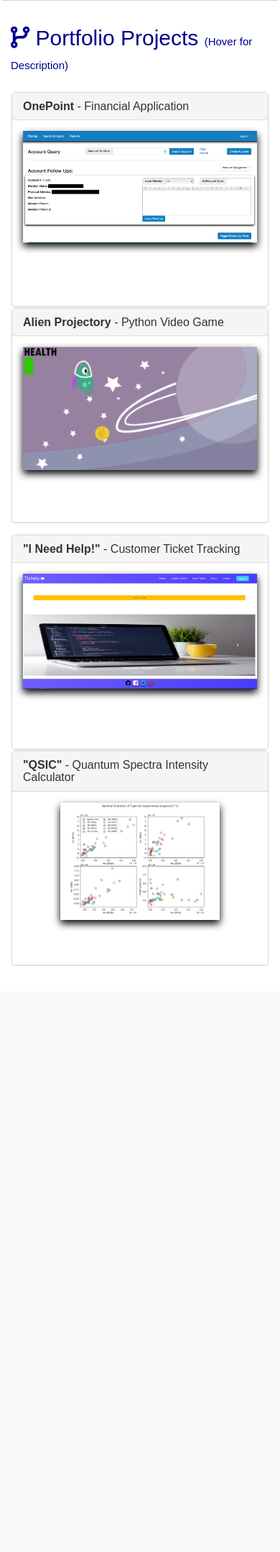
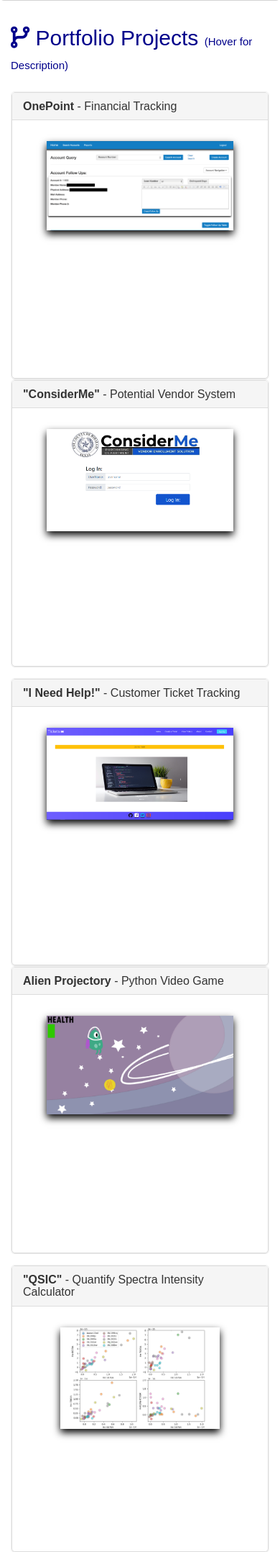
Before and after one commit to Griffonknox/Portfolio, a Flask app: page /portfolio in a window 390 px wide. Shown: the part 475-2631 px from the top of the page at 72% size. Before the commit the page ends 1817 px from the top, so only its background shows below. Run offline with Flask 2, Linux system fonts and the light colour scheme; some libraries are stand-ins or nearby versions.

Commit message:
Resume; Projects

```diff
--- a/app/config.py
+++ b/app/config.py
@@ -1,7 +1,7 @@
 class Config(object):
     SECRET_KEY = 'a5f7f3f3d18eaa317ac1e36a5632a862a98ace1c97dd4ac3'
 
-    DEBUG = False
+    DEBUG = True
     POSTS_PER_PAGE = 5
 
     GIT_URL = "https://github.com/Griffonknox"
--- a/app/main/routes.py
+++ b/app/main/routes.py
@@ -1,5 +1,5 @@
 from app.main import bp
-from flask import render_template
+from flask import render_template, make_response, url_for, redirect
 
 @bp.route('/', methods=['GET', 'POST'])
 def index():
@@ -14,3 +14,12 @@ def portfolio():
 @bp.route('/work_experience', methods=['GET', 'POST'])
 def work_experience():
     return render_template("work_experience.html", nav_type="work_experience")
+
+@bp.route('/resume', methods=["GET", "POST"])
+def resume():
+    # binary_pdf = get_binary_pdf_data_from_database(id=id)
+    # response = make_response(binary_pdf)
+    # response.headers['Content-Type'] = 'application/pdf'
+    # response.headers['Content-Disposition'] = 'inline; filename=%ThompsonScott.pdf'
+    # return response
+    return redirect(url_for('static', filename='resume.pdf'))
--- a/app/static/style.css
+++ b/app/static/style.css
@@ -2,6 +2,11 @@
     width: 80%;
     border-radius: 50%;
     border: 5px solid darkblue;
+}
+
+.proj-panel {
+    box-shadow: 0 5px 10px black;
+    margin-top: 1em;
 }
 
 #head-block {
@@ -110,6 +115,15 @@ h1, .bstyle {
     display: none;
   }
 
+  .flip-card {
+  border-radius: 5px;
+  background-color: transparent;
+  width: 100%;
+  height: 400px;
+  border: 1px solid #f1f1f1;
+  perspective: 1000px; /* Remove this if you don't want the 3D effect */
+}
+
 }
 
 
--- a/app/templates/navbar.html
+++ b/app/templates/navbar.html
@@ -37,7 +37,7 @@
         {% endif %}
 
     <!--    <li role="presentation"><a href="#">Resume</a></li>-->
-        <li><a href="#">Contact Me</a></li>
+        <li><a href="{{url_for('main.resume')}}" target="_blank">Resume</a></li>
     </ul>
 
 
--- a/app/templates/project_panels.html
+++ b/app/templates/project_panels.html
@@ -1,4 +1,5 @@
 <div class="row" style="margin-bottom: 15px;">
+
     <div class="col-md-6">
 
         <div class="flip-card">
@@ -6,10 +7,10 @@
 
             <div class="panel panel-default flip-card-front">
                 <div class="panel-heading">
-                    <h3 class="panel-title"><b>OnePoint</b> - Financial Application</h3>
+                    <h3 class="panel-title"><b>OnePoint</b> - Financial Tracking</h3>
                 </div>
-                <div class="panel-body">
-                <img style="width: 100%; box-shadow: 0 5px 10px black;" src="{{url_for('static', filename='img/onepoint.png') }}">
+                <div class="panel-body" style="text-align: center;">
+                <img style="width: 80%;" class="proj-panel" src="{{url_for('static', filename='img/onepoint.png') }}">
                 </div>
             </div>
 
@@ -19,7 +20,7 @@
                 <p><b>Frameworks:</b> Python-Flask, Bootstrap</p>
                 <p><b>DataBase:</b> MYSQL</p><br>
                 <p><b>Description:</b> Commissioned custom application for a local credit union to keep track of their active members,
-                    as well as document "follow up" attempts.  Application demonstrates the knowledge of C.R.U.D. commands and user authentication.</p>
+                    as well as document "follow up" attempts when performing collections.  Application demonstrates the knowledge of C.R.U.D. commands, user authentication and front-end text components such as text editors.</p>
 
             </div>
           </div>
@@ -34,28 +35,29 @@
 
             <div class="panel panel-default flip-card-front">
                 <div class="panel-heading">
-              <h3 class="panel-title"><b>Alien Projectory</b> - Python Video Game</h3>
+                    <h3 class="panel-title"><b>"ConsiderMe"</b> - Potential Vendor System</h3>
                 </div>
-          <div class="panel-body">
-            <img style="width:100%; box-shadow: 0 5px 10px black;" src="{{url_for('static', filename='img/alientprojectory.png') }}">
+                <div class="panel-body" style="text-align: center;">
+                <img style="width: 80%;" class="proj-panel" src="{{url_for('static', filename='img/considerme.png') }}">
                 </div>
             </div>
 
             <div class="flip-card-back">
-
-                <p><b>Languages:</b> Python</p>
-                <p><b>Frameworks:</b> PyGameZero</p>
-                <p><b>Description:</b> A study to create a Flappy Bird style type of game.  This project gave a great demonstration on understanding the concepts behind video game development, as well as combining my knowledge in both Physics and Programming to simulate Gravity.
-                I created the graphics as well as the music to complete the full development of the game.</p>
-
+                <p><b>Frameworks:</b> Python-Flask, Bootstrap</p>
+                <p><b>DataBase:</b> MSSQL</p><br>
+                <p><b>Description:</b> Application requested by the Budgeting Department to assist in accepting, processing, and updating applications submitted by potential vendors.
+                    Applications demonstrates knowledge of C.R.U.D. commands as well as API communications.  This application communicates with Google SpreadSheet and Google Drive with the use of API's.
+                </p>
             </div>
           </div>
         </div>
 
 </div>
+
 </div>
 
 <div class="row" style="margin-bottom: 15px;">
+
 <div class="col-md-6">
 
         <div class="flip-card">
@@ -65,8 +67,8 @@
                 <div class="panel-heading">
                     <h3 class="panel-title"><b>"I Need Help!"</b> - Customer Ticket Tracking</h3>
                 </div>
-                <div class="panel-body">
-                <img style="width: 100%; box-shadow: 0 5px 10px black;" src="{{url_for('static', filename='img/ineedhelp.png') }}">
+                <div class="panel-body" style="text-align: center;">
+                <img style="width: 80%;" class="proj-panel" src="{{url_for('static', filename='img/ineedhelp.png') }}">
                 </div>
             </div>
 
@@ -92,10 +94,42 @@
 
         <div class="panel panel-default flip-card-front">
           <div class="panel-heading">
-                    <h3 class="panel-title"><b>"QSIC"</b> - Quantum Spectra Intensity Calculator</h3>
+              <h3 class="panel-title"><b>Alien Projectory</b> - Python Video Game</h3>
           </div>
           <div class="panel-body" style="text-align: center;">
-                <img style="width: 68%; box-shadow: 0 5px 10px black;" src="{{url_for('static', filename='img/qsic.png') }}">
+            <img style="width:80%;" class="proj-panel" src="{{url_for('static', filename='img/alientprojectory.png') }}">
+          </div>
+        </div>
+
+            <div class="flip-card-back">
+
+                <p><b>Languages:</b> Python</p>
+                <p><b>Frameworks:</b> PyGameZero</p>
+                <p><b>Description:</b> A study to create a Flappy Bird style type of game.  This project gave a great demonstration on understanding the concepts behind video game development, as well as combining my knowledge in both Physics and Programming to simulate Gravity.
+                I created the graphics as well as the music to complete the full development of the game.</p>
+
+            </div>
+          </div>
+        </div>
+
+    </div>
+
+</div>
+
+
+<div class="row" style="margin-bottom: 15px;">
+
+<div class="col-md-6">
+
+        <div class="flip-card">
+          <div class="flip-card-inner">
+
+            <div class="panel panel-default flip-card-front">
+                <div class="panel-heading">
+                    <h3 class="panel-title"><b>"QSIC"</b> - Quantify Spectra Intensity Calculator</h3>
+                </div>
+                <div class="panel-body" style="text-align: center;">
+                <img style="width: 68%;" class="proj-panel" src="{{url_for('static', filename='img/qsic.png') }}">
                 </div>
             </div>
 
@@ -103,9 +137,12 @@
 
                 <p><b>Languages:</b> Python</p>
                 <p><b>Libaries:</b> Specutils, Matplotlib, and Pandas</p><br>
-                <p><b>Description:</b> Program to assist research efforts by calculating spectra intensity of several supernovae and displaying in a complex graphing library allowing for zoom, save, etc.
+                <p><b>Description:</b> Program to assist research efforts by calculating spectra intensity of several time stamps of a recorded supernovae and displaying in a complex graphing library allowing for zoom, save, etc.
                 </p>
             </div>
           </div>
         </div>
+
 </div>
+
+</div>
--- a/app/templates/skills.html
+++ b/app/templates/skills.html
@@ -10,7 +10,7 @@
           </div>
         </div>
 
-        <div><b>C++, Java & C#</b></div>
+        <div><b>Java & C#</b></div>
       <div class="progress">
           <div class="progress-bar progress-bar-success" role="progressbar" aria-valuenow="80" aria-valuemin="0" aria-valuemax="100" style="width: 65%">
           </div>
```
Also changed, not shown: app/static/img/considerme.png (added), app/static/img/ineedhelp.png, app/static/img/qsic.png, 1 other file. Lines whose indentation alone changed are shown as unchanged.
